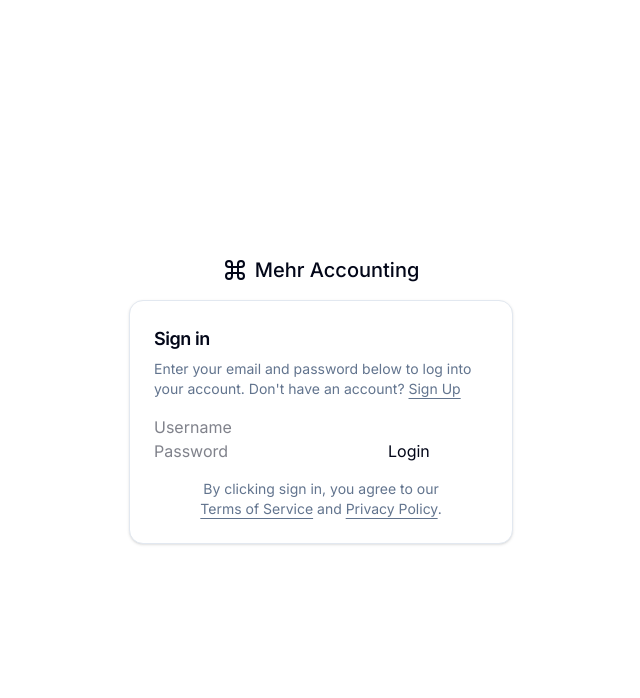
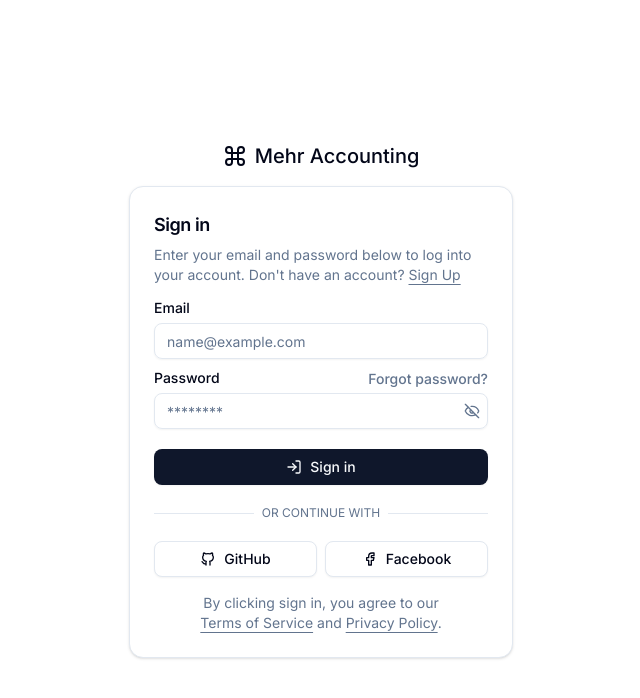
Before and after one commit to alirezadoostdar/MehrAccountingReacFronend, a React (Vite) app: page /sign-in in a window 1280 px wide. Shown: the top 698 px of the page, without its empty margins (319-959 px from the left). Built offline with nearby package versions, Linux system fonts and the light colour scheme; no server answers.

Commit message:
refactor login form

```diff
--- a/src/pages/auth/sign-in/components/loginForm.tsx
+++ b/src/pages/auth/sign-in/components/loginForm.tsx
@@ -1,5 +1,14 @@
-import { useState } from 'react'
 import { z } from 'zod'
+import { useForm } from 'react-hook-form'
+import { zodResolver } from '@hookform/resolvers/zod'
+import {
+  Form,
+  FormControl,
+  FormField,
+  FormItem,
+  FormLabel,
+  FormMessage,
+} from '@/components/ui/form'
 
 const formSchema = z.object({
   username: z
@@ -10,11 +19,19 @@ const formSchema = z.object({
 })
 
 export function LogInForm() {
-  const [username, setUsername] = useState('')
+  const form = useForm<z.infer<typeof formSchema>>({
+    resolver: zodResolver(formSchema),
+    defaultValues: { username: '', password: '' },
+  })
+
+  function onSubmit(data: z.infer<typeof formSchema>) {
+    console.log(data)
+  }
+  /* const [username, setUsername] = useState('')
   const [password, setPassword] = useState('')
-  const [errors, setErrors] = useState<Record<string, string>>({})
+  const [errors, setErrors] = useState<Record<string, string>>({}) */
 
-  function handleSubmit(e: React.FormEvent) {
+  /*   function handleSubmit(e: React.FormEvent) {
     e.preventDefault()
 
     const result = formSchema.safeParse({ username, password })
@@ -31,25 +48,39 @@ export function LogInForm() {
     }
     setErrors({})
     console.log({ username, password })
-  }
+  } */
 
   return (
-    <form onSubmit={handleSubmit}>
-      <input
-        type='text'
-        placeholder='Username'
-        value={username}
-        onChange={(e) => setUsername(e.target.value)}
-      />
-      {errors.username && <p style={{ color: 'red' }}>{errors.username}</p>}
-      <input
-        type='password'
-        placeholder='Password'
-        value={password}
-        onChange={(e) => setPassword(e.target.value)}
-      />
-      {errors.password && <p style={{ color: 'red' }}>{errors.password}</p>}
-      <button type='submit'>Login</button>
-    </form>
+    <Form {...form}>
+      <form onSubmit={form.handleSubmit(onSubmit)}>
+        <FormField
+          control={form.control}
+          name='username'
+          render={({ field }) => (
+            <FormItem>
+              <FormLabel>Username</FormLabel>
+              <FormControl>
+                <input placeholder='Username' {...field} />
+              </FormControl>
+              <FormMessage />
+            </FormItem>
+          )}
+        />
+        <FormField
+          control={form.control}
+          name='password'
+          render={({ field }) => (
+            <FormItem>
+              <FormLabel>Password</FormLabel>
+              <FormControl>
+                <input placeholder='Password' {...field} />
+              </FormControl>
+              <FormMessage />
+            </FormItem>
+          )}
+        />
+        <button type='submit'>Submit</button>
+      </form>
+    </Form>
   )
 }
--- /dev/null
+++ b/src/pages/auth/sign-in/components/userAuthForm.tsx
@@ -0,0 +1,150 @@
+import { useState } from 'react'
+import { z } from 'zod'
+import { useForm } from 'react-hook-form'
+import { zodResolver } from '@hookform/resolvers/zod'
+import { Link, useNavigate } from '@tanstack/react-router'
+import { Loader2, LogIn } from 'lucide-react'
+import { toast } from 'sonner'
+import { IconFacebook, IconGithub } from '@/assets/brand-icons'
+import { useAuthStore } from '@/stores/auth-store'
+import { sleep, cn } from '@/lib/utils'
+import { Button } from '@/components/ui/button'
+import {
+  Form,
+  FormControl,
+  FormField,
+  FormItem,
+  FormLabel,
+  FormMessage,
+} from '@/components/ui/form'
+import { Input } from '@/components/ui/input'
+import { PasswordInput } from '@/components/password-input'
+
+const formSchema = z.object({
+  email: z.email({
+    error: (iss) => (iss.input === '' ? 'Please enter your email.' : undefined),
+  }),
+  password: z
+    .string()
+    .min(1, 'Please enter your password.')
+    .min(7, 'Password must be at least 7 characters long.'),
+})
+
+interface UserAuthFormProps extends React.HTMLAttributes<HTMLFormElement> {
+  redirectTo?: string
+}
+
+export function UserAuthForm({
+  className,
+  redirectTo,
+  ...props
+}: UserAuthFormProps) {
+  const [isLoading, setIsLoading] = useState(false)
+  const navigate = useNavigate()
+  const { auth } = useAuthStore()
+
+  const form = useForm<z.infer<typeof formSchema>>({
+    resolver: zodResolver(formSchema),
+    defaultValues: {
+      email: '',
+      password: '',
+    },
+  })
+
+  function onSubmit(data: z.infer<typeof formSchema>) {
+    setIsLoading(true)
+
+    toast.promise(sleep(2000), {
+      loading: 'Signing in...',
+      success: () => {
+        setIsLoading(false)
+
+        // Mock successful authentication with expiry computed at success time
+        const mockUser = {
+          accountNo: 'ACC001',
+          email: data.email,
+          role: ['user'],
+          exp: Date.now() + 24 * 60 * 60 * 1000, // 24 hours from now
+        }
+
+        // Set user and access token
+        auth.setUser(mockUser)
+        auth.setAccessToken('mock-access-token')
+
+        // Redirect to the stored location or default to dashboard
+        const targetPath = redirectTo || '/'
+        navigate({ to: targetPath, replace: true })
+
+        return `Welcome back, ${data.email}!`
+      },
+      error: 'Error',
+    })
+  }
+
+  return (
+    <Form {...form}>
+      <form
+        onSubmit={form.handleSubmit(onSubmit)}
+        className={cn('grid gap-3', className)}
+        {...props}
+      >
+        <FormField
+          control={form.control}
+          name='email'
+          render={({ field }) => (
+            <FormItem>
+              <FormLabel>Email</FormLabel>
+              <FormControl>
+                <Input placeholder='name@example.com' {...field} />
+              </FormControl>
+              <FormMessage />
+            </FormItem>
+          )}
+        />
+        <FormField
+          control={form.control}
+          name='password'
+          render={({ field }) => (
+            <FormItem className='relative'>
+              <FormLabel>Password</FormLabel>
+              <FormControl>
+                <PasswordInput placeholder='********' {...field} />
+              </FormControl>
+              <FormMessage />
+              <Link
+                to='/forgot-password'
+                className='absolute inset-e-0 -top-0.5 text-sm font-medium text-muted-foreground hover:opacity-75'
+              >
+                Forgot password?
+              </Link>
+            </FormItem>
+          )}
+        />
+        <Button className='mt-2' disabled={isLoading}>
+          {isLoading ? <Loader2 className='animate-spin' /> : <LogIn />}
+          Sign in
+        </Button>
+
+        <div className='relative my-2'>
+          <div className='absolute inset-0 flex items-center'>
+            <span className='w-full border-t' />
+          </div>
+          <div className='relative flex justify-center text-xs uppercase'>
+            <span className='bg-background px-2 text-muted-foreground'>
+              Or continue with
+            </span>
+          </div>
+        </div>
+
+        <div className='grid grid-cols-2 gap-2'>
+          <Button variant='outline' type='button' disabled={isLoading}>
+            <IconGithub className='h-4 w-4' /> GitHub
+          </Button>
+          <Button variant='outline' type='button' disabled={isLoading}>
+            <IconFacebook className='h-4 w-4' /> Facebook
+          </Button>
+        </div>
+      </form>
+    </Form>
+  )
+}
--- a/src/pages/auth/sign-in/index.tsx
+++ b/src/pages/auth/sign-in/index.tsx
@@ -1,5 +1,6 @@
 import { Link, useSearch } from '@tanstack/react-router'
 import { LogInForm } from '@/pages/auth/sign-in/components/loginForm'
+import { UserAuthForm } from '@/pages/auth/sign-in/components/userAuthForm'
 import {
   Card,
   CardContent,
@@ -11,7 +12,7 @@ import {
 import { AuthLayout } from '../auth-layout'
 
 export function LogIn() {
-  const { redirect } = useSearch({ from: '/(auth)/sign-in' })
+  // const { redirect } = useSearch({ from: '/(auth)/sign-in' })
 
   return (
     <AuthLayout>
@@ -31,8 +32,8 @@ export function LogIn() {
           </CardDescription>
         </CardHeader>
         <CardContent>
-          {/* <UserAuthForm redirectTo={redirect} /> */}
-          <LogInForm />
+          <UserAuthForm />
+          {/* <LogInForm /> */}
         </CardContent>
         <CardFooter>
           <p className='px-8 text-center text-sm text-muted-foreground'>
```
